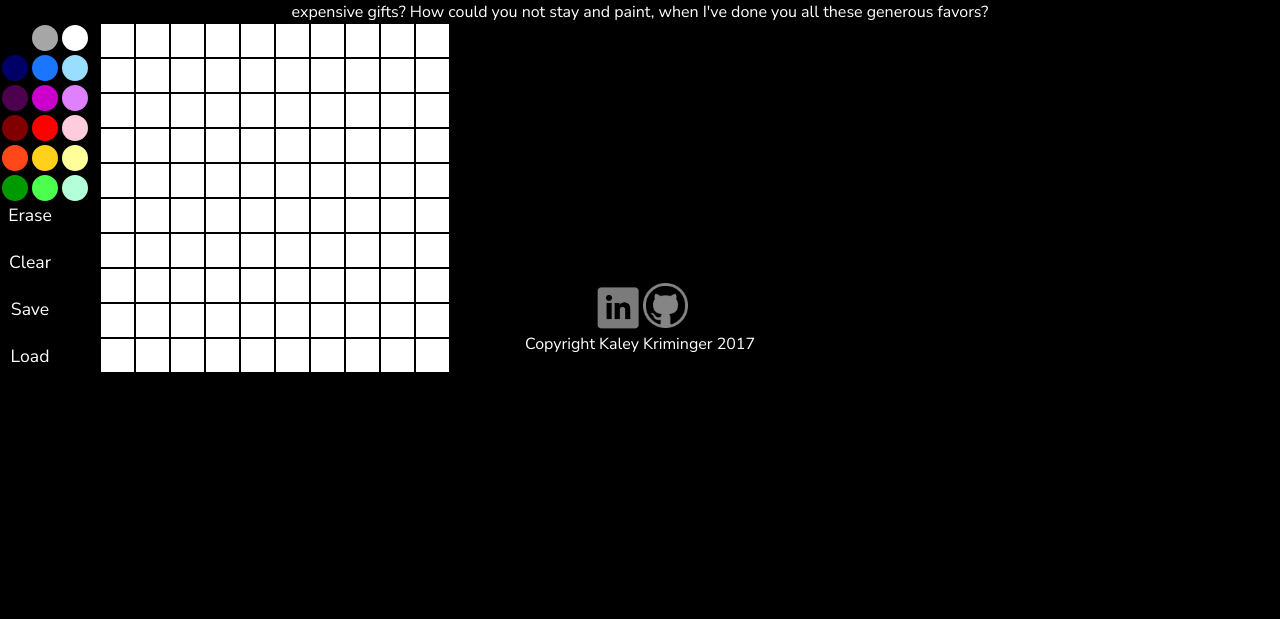
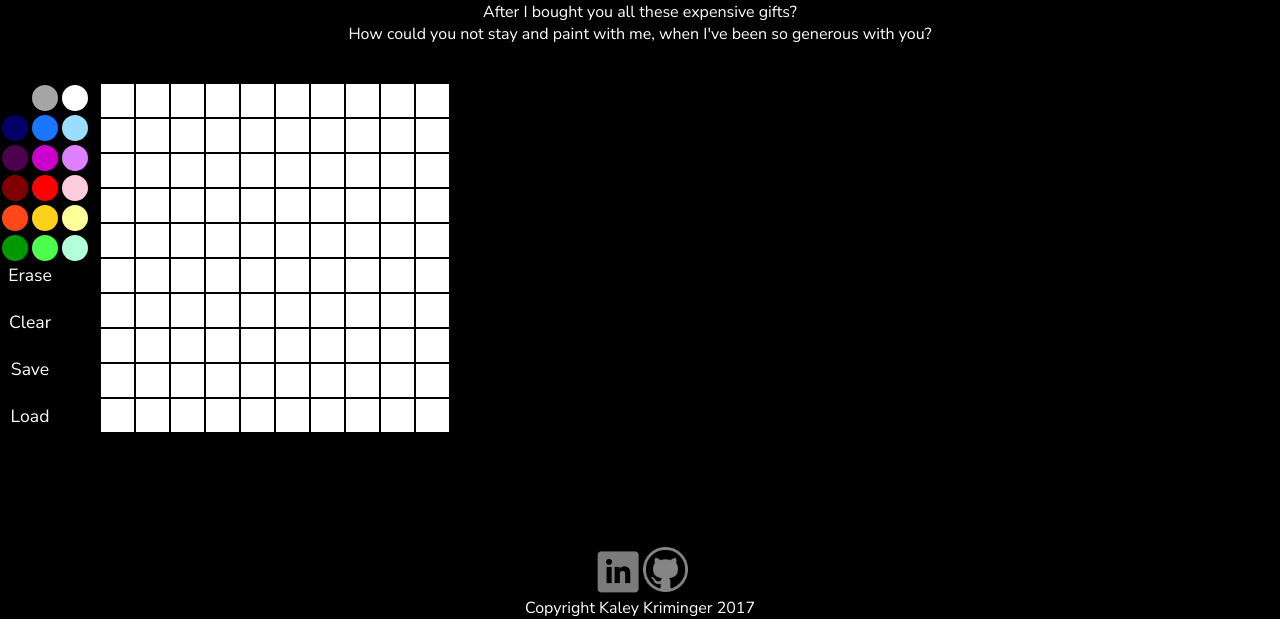
Before and after one commit to KaleyKrim/KaleyKrim.github.io, a website: page pixelPainter.html in a window 1280 px wide. Shown: the part 181-800 px from the top of the page. Drawn offline with Linux system fonts and the light colour scheme.

Commit message:
footer positioning

```diff
--- a/css/PixelPainter.css
+++ b/css/PixelPainter.css
@@ -17,6 +17,10 @@ body {
 .sub-title{
   color: white;
   text-align: center;
+}
+
+.main{
+  flex: 1 0 auto;
 }
 
 #footer{
@@ -99,12 +103,14 @@ body {
 #palette{
   display: inline-block;
   position: absolute;
+  margin-top: 5%;
 }
 
 #pixelPainter{
   display: inline-block;
   margin-left: 100px;
   box-shadow: 4px;
+  margin-top: 5%;
 }
 
 .text {
--- a/pixelPainter.html
+++ b/pixelPainter.html
@@ -7,6 +7,7 @@
 
   </head>
   <body>
+    <div class="main">
     <div class="headerz">
       <svg viewBox="0 0 600 75">
           <!-- Symbol -->
@@ -30,8 +31,8 @@
                ></use>
 
         </svg>
-    <div class="main">
-      <div class="sub-title">Oh, a visitor! How kind of you to stop by. You WILL stay and paint, won't you? How could you not, after I prepared all these nice snacks for you? After I bought you all these expensive gifts? How could you not stay and paint, when I've done you all these generous favors?</div>
+
+      <div class="sub-title">Oh, a visitor! How kind of you to stop by. You WILL stay and paint, won't you? How could you not, after I prepared all these nice snacks for you? After I sliced you these peaches? After I bought you all these expensive gifts? <br> How could you not stay and paint with me, when I've been so generous with you?</div>
     </div>
       <div id="palette"></div>
       <div id="pixelPainter"></div>
```
